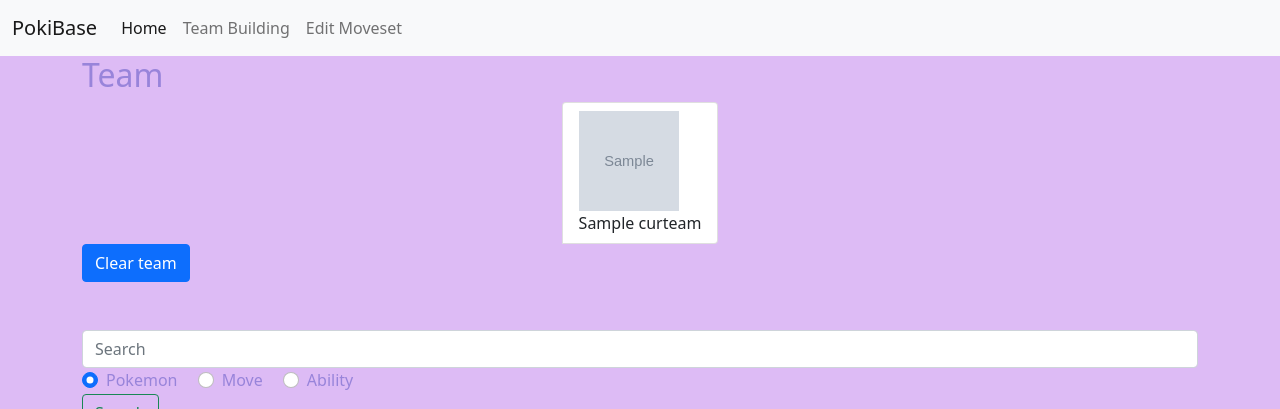
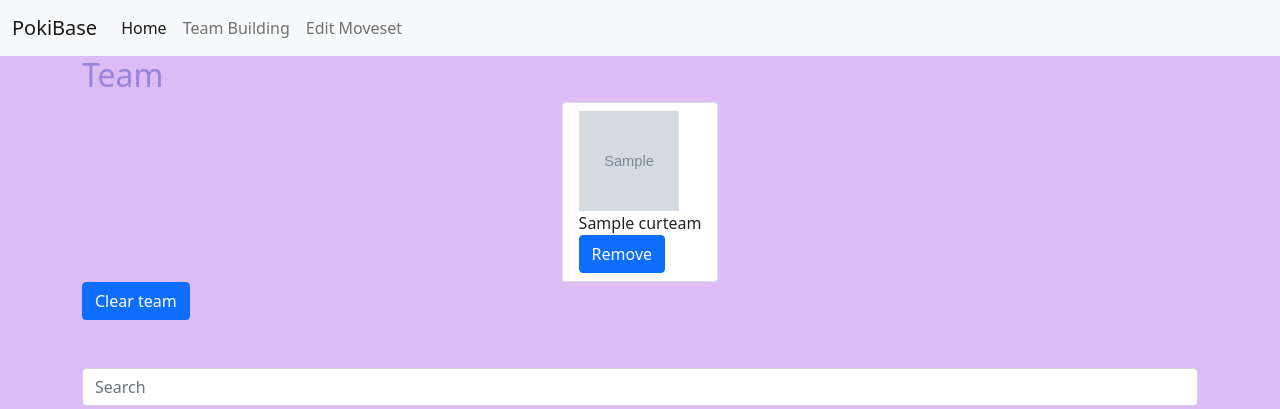
Before and after one commit to YongDong11467/PokiBase, a Flask app: template templates/team.html in a window 1280 px wide. Shown: the top 409 px of the page. Run offline with Flask 2, Linux system fonts and the light colour scheme; the template is opened without the code that fills it: most values are stand-ins (such as "Sample title", 1, 10 or a date in 2020); grey boxes marked "Sample" are stand-in pictures; parts of the project's set-up code (start-up, migrations or seed data) failed here and were passed over.

Commit message:
added remove button on team page

```diff
--- a/main.py
+++ b/main.py
@@ -134,6 +134,36 @@ def team():
             #     print(move)
         elif option == 'Ability':
             ability = sqlalc.getAbility(search)
+    if request.method == "POST":
+        print(request.form)
+        print("remove")
+
+        #the entire team is gone
+        if len(curteam) == 1:
+            return redirect(url_for("clearteam"))
+
+        #get pokemon id to remove
+        #remove_id = request.form["remove"][73:-4]
+
+        #image path to match with curteamimg, get index
+        #index = (curteamimg.index(request.form["remove"]))
+
+        #print(curteam[request.form["remove"]])
+        #print(sqlprep.getPokemonFromName(curteam[request.form["remove"]]))
+        index = int(request.form["remove"])
+        print((curteam[index]))
+        removePokemon = curteam[index]
+        remove_id = sqlprep.getPokemonFromName(removePokemon)
+
+
+        #removes pokemon
+        curteam.pop(index)
+        curteamimg.pop(index)
+        session['curteam'] = curteam
+        session['curteamimg'] = curteamimg
+        sqlprep.removeFromTeam(currentTeamID, remove_id)
+        print("finished")
+        return redirect(url_for("team"))
     return render_template("team.html", pokemon=pokemon, move=move, ability=ability,
                            displayNotFound=displayNotFound, search=search, curteam=curteam, curteamimg=curteamimg)
 
--- a/templates/team.html
+++ b/templates/team.html
@@ -19,6 +19,11 @@
                             <br>
 <!--                            <span class="badge bg-secondary">Normal</span>-->
                         </div>
+                        <form class="form-inline" action="/team" method="POST">
+                            <div class="col-auto">
+                                <button class="btn btn-primary" type="submit" name="remove" value="{{ i }}">Remove</button>
+                            </div>
+                        </form>
                     </li>
                     {% endfor %}
                 </ul>
```
